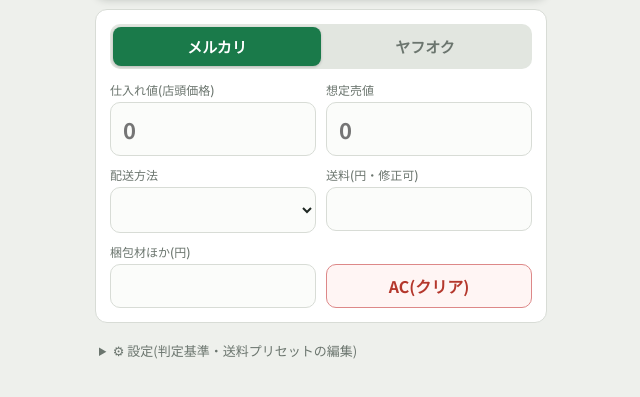
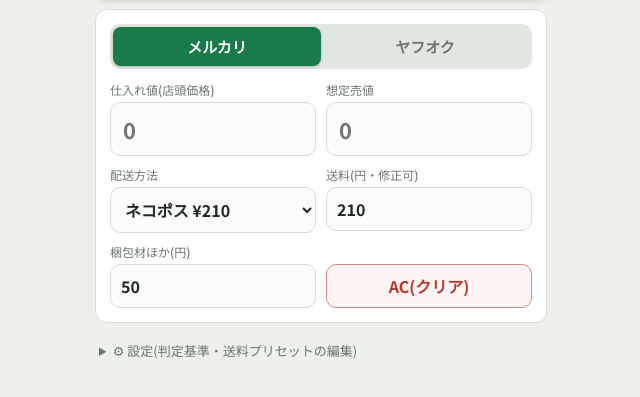
Before and after one commit to ponta918gg-design/sedori-calc, a plain HTML site: page index.html in a window 1280 px wide. Shown: the part 179-576 px from the top of the page, without its empty margins (319-959 px from the left). Drawn offline with Linux system fonts and the light colour scheme; a web font is replaced by a local one.

Commit message:
Update index.html

```diff
--- a/index.html
+++ b/index.html
@@ -362,3 +362,6 @@
   buildPresets();
   setPf(S.platform||'mercari');
   $('ship').value = S.presets[0][1];
+}
+load();
+</script>
```
